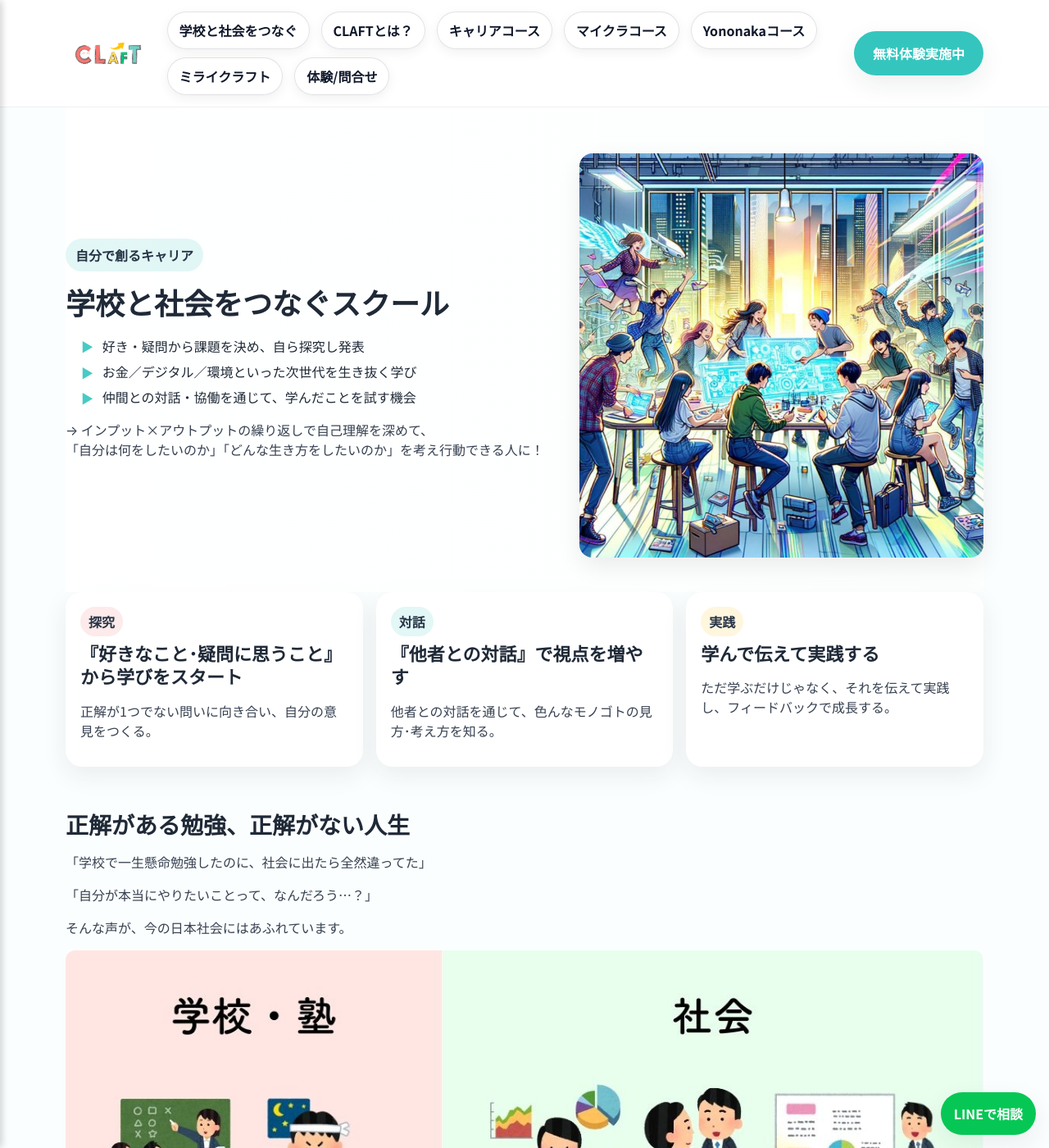
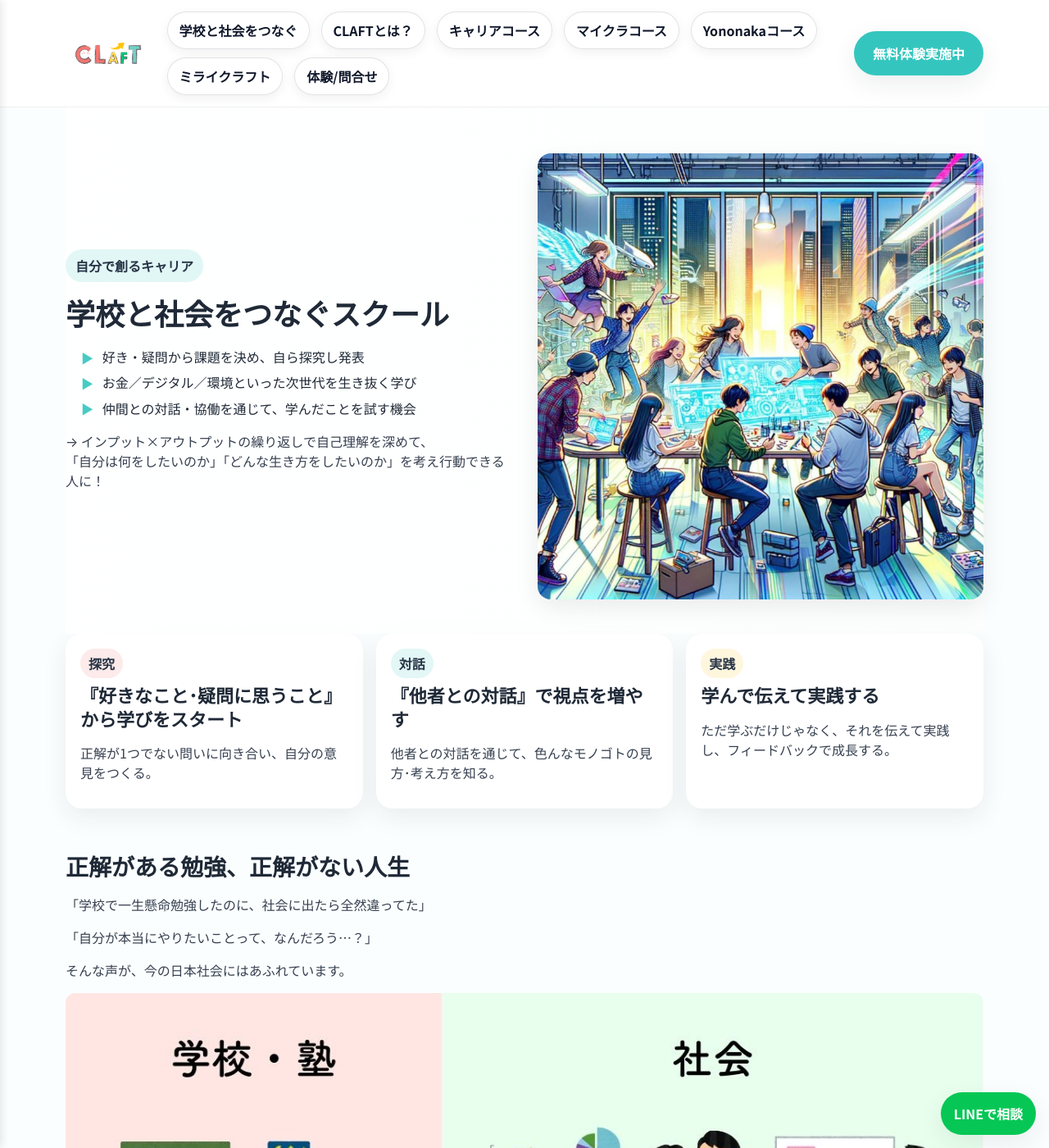
Before and after one commit to keepon1115/claft, a Jekyll site: the page built from index.html, in a window 1280 px wide and 1400 px high. Shown: the whole window at 82% size. Built offline with Jekyll 4.4.1, drawn with Linux system fonts in a browser that asks for light colours; some web fonts are replaced.

Commit message:
トップ修正

```diff
--- a/_includes/footer.html
+++ b/_includes/footer.html
@@ -2,7 +2,6 @@
   <div class="container footer-grid">
     <div class="brand">
       <img src="{{ site.baseurl }}{{ site.brand.logo }}" alt="CLAFT ロゴ" />
-      <strong>CLAFT</strong>
     </div>
     <nav class="f-links" aria-label="フッター">
       {% for item in site.data.nav.items %}
--- a/_includes/sidebar.html
+++ b/_includes/sidebar.html
@@ -1,8 +1,3 @@
-<div class="side-menu" id="sideMenu">
-  <div class="side-menu-header">
-    <img src="{{ site.baseurl }}{{ site.brand.logo }}" alt="CLAFT ロゴ" />
-    <strong>CLAFT</strong>
-  </div>
 <ul>
   {% for item in site.data.nav.items %}
     {% assign has_children = item.children %}
@@ -21,5 +16,3 @@
 <div class="side-menu-cta">
   <a class="btn btn-primary" href="{{ site.brand.student_portal }}" target="_blank" rel="noopener">スクール生用ページ</a>
 </div>
-</div>
-<div class="menu-overlay" id="menuOverlay"></div>
--- a/assets/css/site.css
+++ b/assets/css/site.css
@@ -54,14 +54,14 @@
 .btn:hover{transform:translateY(-1px)}
 
 /* ===== Hamburger / SideMenu ===== */
-.hamburger{display:none;flex-direction:column;cursor:pointer;padding:8px;gap:4px;background:none;border:none;z-index:60}
+.hamburger{display:none;flex-direction:column;cursor:pointer;padding:8px;gap:4px;background:none;border:none;z-index:10000;position:relative}
 .hamburger span{width:24px;height:2px;background:var(--ink-700);border-radius:2px;transition:all .3s ease}
 .hamburger.active span:nth-child(1){transform:rotate(45deg) translate(5px,5px)}
 .hamburger.active span:nth-child(2){opacity:0}
 .hamburger.active span:nth-child(3){transform:rotate(-45deg) translate(7px,-6px)}
 
 .side-menu{position:fixed;top:0;left:-300px;width:300px;height:100vh;background:#fff;box-shadow:2px 0 10px rgba(0,0,0,.1);
-  transition:left .3s ease;z-index:55;padding:20px 0}
+  transition:left .3s ease;z-index:9999;padding:20px 0;overflow-y:auto}
 .side-menu.active{left:0}
 .side-menu-header{padding:20px;border-bottom:1px solid rgba(0,0,0,.1);display:flex;align-items:center;gap:12px}
 .side-menu-header img{height:32px}
@@ -70,7 +70,7 @@
 .side-menu ul li a{display:block;padding:15px 20px;color:var(--ink-700);font-weight:500}
 .side-menu ul li a:hover{background:rgba(52,198,190,.12)}
 .side-menu-cta{padding:16px 20px}
-.menu-overlay{position:fixed;top:0;left:0;width:100%;height:100%;background:rgba(0,0,0,.5);opacity:0;visibility:hidden;transition:all .3s ease;z-index:54}
+.menu-overlay{position:fixed;top:0;left:0;width:100%;height:100%;background:rgba(0,0,0,.5);opacity:0;visibility:hidden;transition:all .3s ease;z-index:9998}
 .menu-overlay.active{opacity:1;visibility:visible}
 /* Side sub */
 .side-menu .has-sub > a{position:relative}
@@ -175,6 +175,16 @@
   .hamburger{display:flex}
 }
 
+/* サイドメニューのサブメニュー調整 */
+.side-menu .sub li{
+  border-bottom:none;
+  background:rgba(0,0,0,.02);
+}
+.side-menu .sub li a{
+  padding:10px 20px 10px 40px;
+  font-size:14px;
+}
+
 /* === Logo Button (16:9) === */
 .logo-btn{
   display:block; aspect-ratio:16/9; inline-size:140px; max-width:40vw;
@@ -184,7 +194,10 @@
 .logo-btn img{width:85%; height:85%; object-fit:contain; display:block}
 
 /* サイドメニュー用サイズ微調整（必要に応じて） */
-.side-menu-header .logo-btn{inline-size:160px}
+.side-menu-header .logo-btn{
+  inline-size:160px;
+  max-width:none;
+}
 
 /* === Header logo: フラット表示（影・背景なし） === */
 .c-header .logo-btn{
--- a/assets/js/site.js
+++ b/assets/js/site.js
@@ -4,10 +4,12 @@
 const menuOverlay = document.getElementById('menuOverlay');
 
 function toggleMenu() {
+  console.log('toggleMenu called'); // デバッグ用
   hamburgerBtn.classList.toggle('active');
   sideMenu.classList.toggle('active');
   menuOverlay.classList.toggle('active');
   document.body.style.overflow = sideMenu.classList.contains('active') ? 'hidden' : '';
+  console.log('sideMenu active:', sideMenu.classList.contains('active')); // デバッグ用
 }
 function closeMenu() {
   hamburgerBtn.classList.remove('active');
--- a/index.html
+++ b/index.html
@@ -19,9 +19,39 @@
     position:absolute; inset:0; width:100% !important; height:100% !important;
     object-fit:cover !important; display:block
   }
-  /* モバイルは1カラム：テキスト→画像 の順（マークアップ順）で表示される想定 */
+  /* デスクトップ表示：テキストを左側、画像を右側 */
+  @media (min-width: 981px){
+    .hero .hero-grid{
+      display: grid;
+      grid-template-columns: 1fr 1fr;
+      gap: var(--s8, 2rem);
+      align-items: center;
+    }
+  }
+
+  /* モバイルは1カラム：見出し→画像→テキスト の順 */
   @media (max-width: 980px){
-    .hero .hero-grid{grid-template-columns:1fr !important}
+    .hero .hero-grid{
+      grid-template-columns:1fr !important;
+      display: flex !important;
+      flex-direction: column;
+    }
+
+    /* 見出し部分を最初に配置 */
+    .hero .hero-title{
+      order: 1;
+    }
+
+    /* 画像を2番目に配置 */
+    .hero .hero-visual{
+      order: 2;
+      margin: 1.5rem 0;
+    }
+
+    /* コンテンツ部分を最後に配置 */
+    .hero .hero-content{
+      order: 3;
+    }
   }
 
   /* ========== カード：画像と本文の重なりを完全撤回（縦積み） ========== */
@@ -86,11 +116,17 @@
   <!-- HERO -->
   <section class="hero container has-bg" style="--hero-img:url('{{ site.baseurl }}/assets/hero.jpg')">
     <div class="hero-grid">
-      <div>
+      <div class="hero-text">
+        <!-- 見出し部分 -->
+        <div class="hero-title">
           <div class="tag">自分で創るキャリア</div>
           <h1>
             学校と社会をつなぐスクール
           </h1>
+        </div>
+
+        <!-- コンテンツ部分 -->
+        <div class="hero-content">
           <ul class="hero-checks">
             <li>好き・疑問から課題を決め、自ら探究し発表</li>
             <li>お金／デジタル／環境といった次世代を生き抜く学び</li>
@@ -101,8 +137,9 @@
             「自分は何をしたいのか」「どんな生き方をしたいのか」を考え行動できる人に！
           </p>
         </div>
+      </div>
 
-      <!-- ★ 1:1 固定（スマホでは見出し文の下に来ます） -->
+      <!-- 画像 -->
       <figure class="hero-visual reveal" style="margin:0">
         <img class="img-1x1" src="{{ site.baseurl }}/assets/top_hero_1x1.jpg" alt="CLAFTの雰囲気を伝えるヒーロー画像（1:1）">
       </figure>
```
Lines whose indentation alone changed are shown as unchanged.
